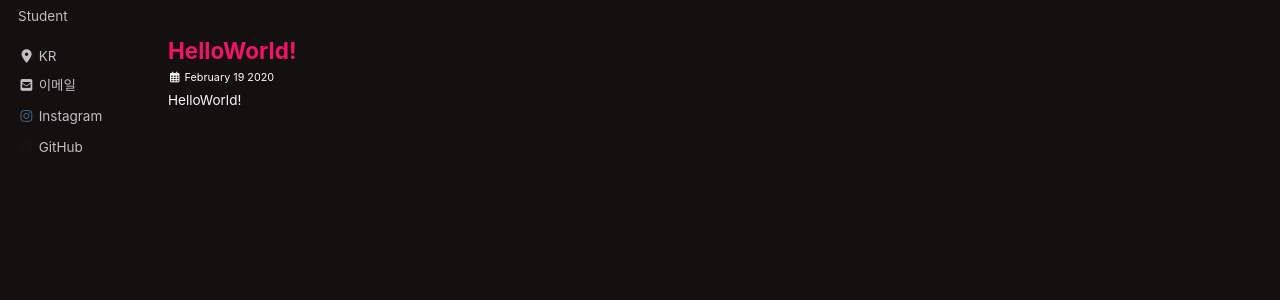
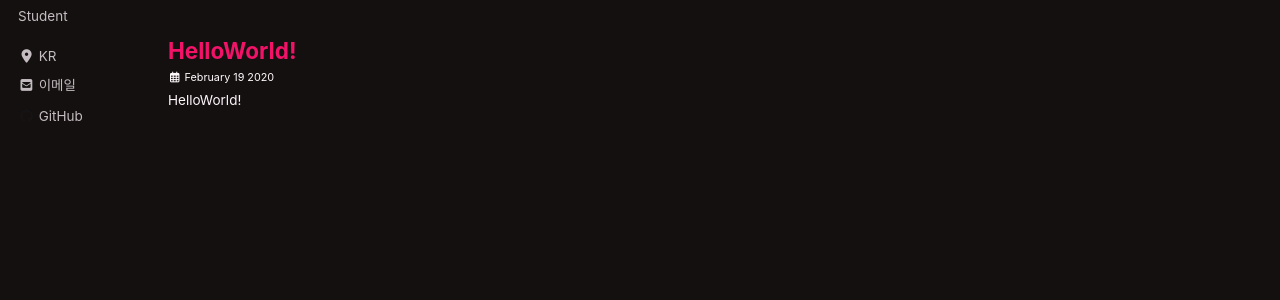
Before and after one commit to wizleysw/wizleysw.github.io, a Jekyll site: the page built from index.html, in a window 1280 px wide. Shown: the part 240-540 px from the top of the page. Built offline with Jekyll 4.4.1, drawn with Linux system fonts in a browser that asks for light colours; cached includes are drawn as plain includes; nearby versions of some CDN libraries; the list of posts is cut into pages by our own code.

Commit message:
rename post and rm instagram

```diff
--- a/_config.yml
+++ b/_config.yml
@@ -113,7 +113,6 @@ author:
   location         : "KR"
   email            : "wizley@kakao.com"
   github           : "wizleysw"
-  instagram        : ""
   links:
     - label: "Email"
       icon: "fas fa-fw fa-envelope-square"
```
